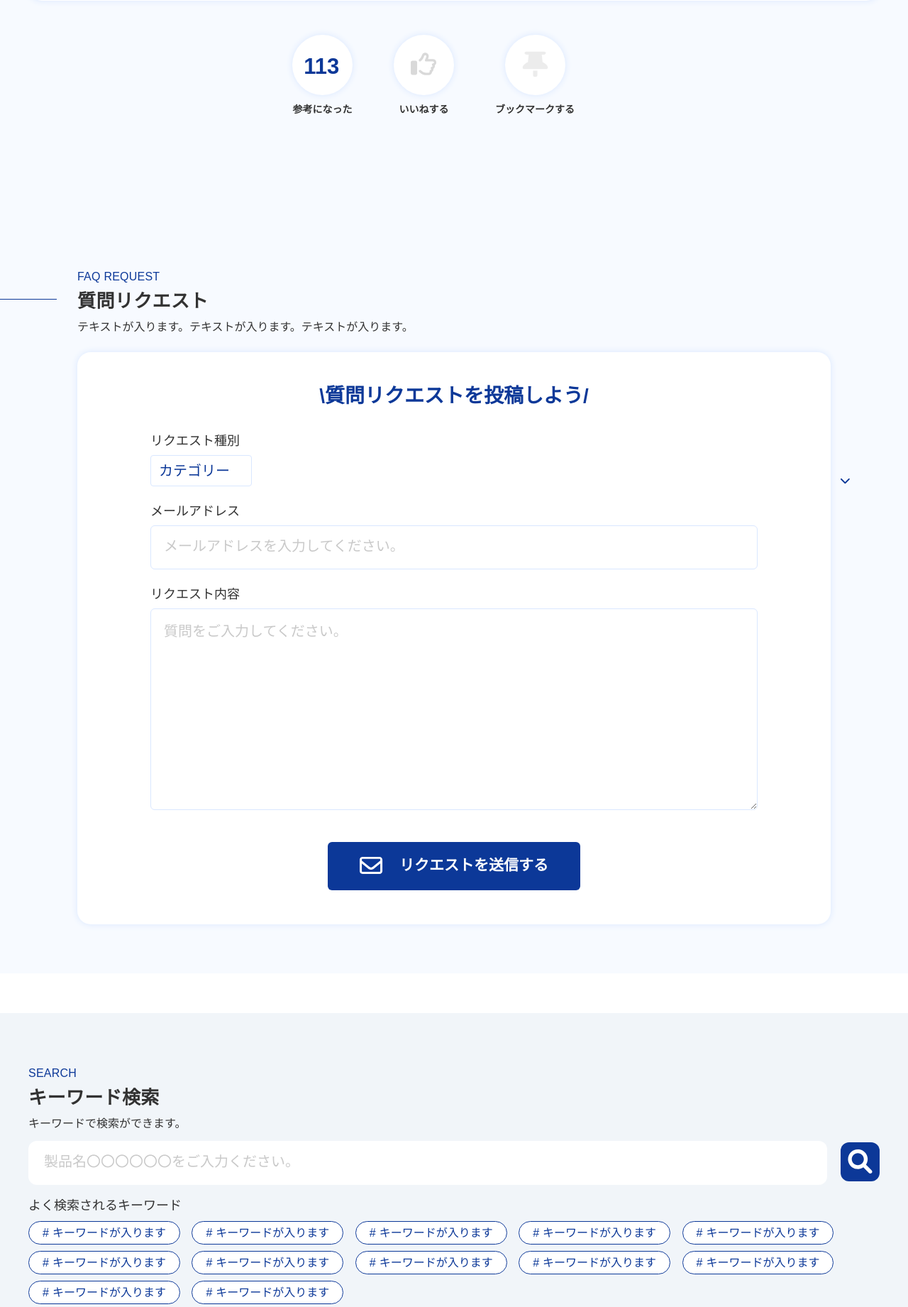
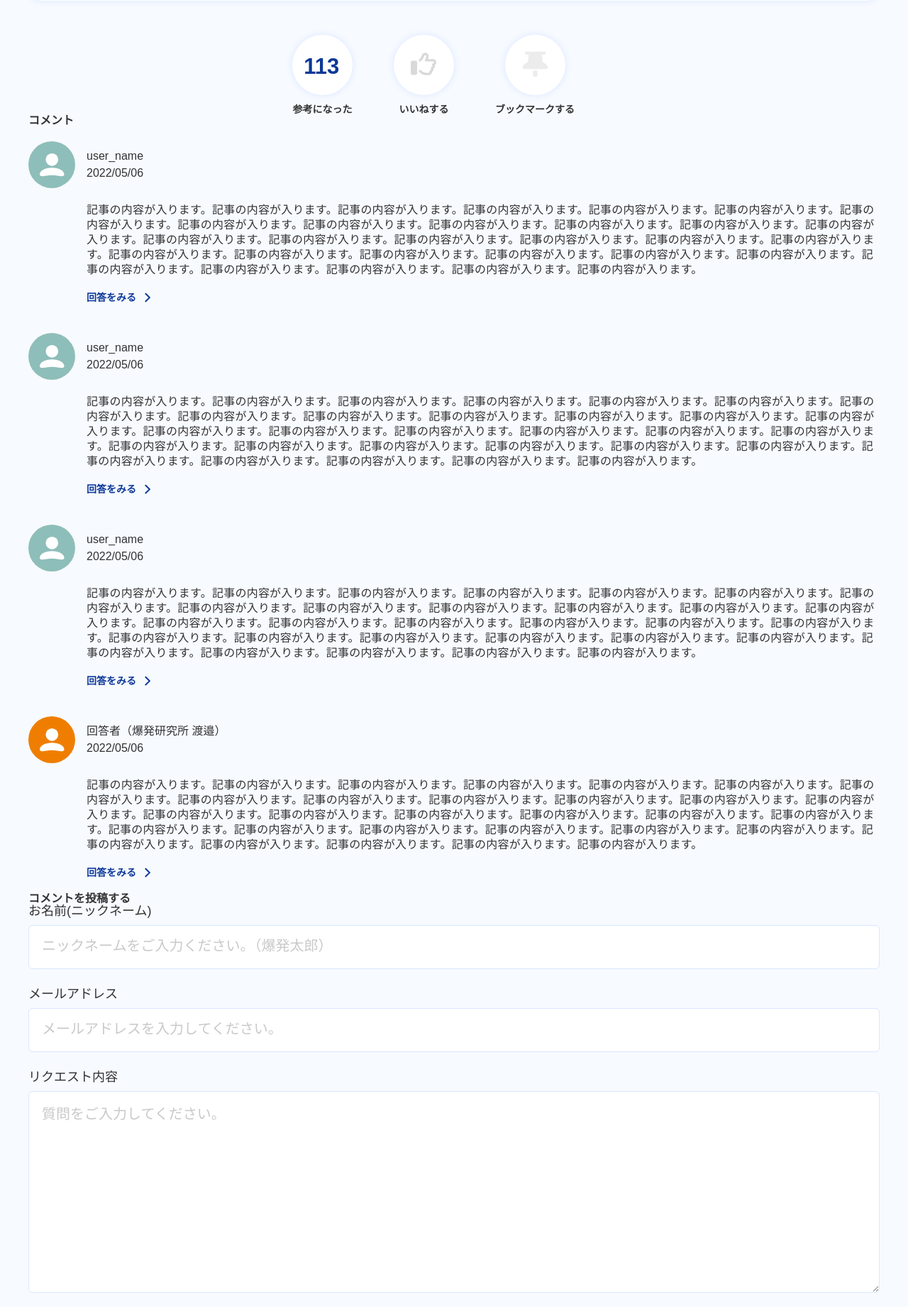
Before and after one commit to yuta-watanabe0417/bakuhatsu_supportweb, a Django app: page /contents/detail in a window 1280 px wide. Shown: the part 584-2425 px from the top of the page at 71% size. Run offline with Django 3.2, Linux system fonts and the light colour scheme.

Commit message:
comment 表示途中

```diff
--- a/static/assets/css/main.css
+++ b/static/assets/css/main.css
@@ -682,9 +682,9 @@ p:lang(en) {
 }
 .c-contents-card__bottom {
   display: flex;
-  justify-content: flex-end;
+  justify-content: space-between;
   margin-top: 24px;
-  align-items: center;
+  align-items: baseline;
 }
 .c-contents-card__like-number {
   font-weight: 700;
@@ -727,6 +727,60 @@ p:lang(en) {
   display: inline-block;
   vertical-align: text-top;
   margin-left: 10px;
+}
+
+.c-comments-card {
+  padding-top: 21px;
+  padding-bottom: 21px;
+}
+.c-comments-card__top {
+  display: flex;
+  align-items: center;
+}
+.c-comments-card__icon-inner {
+  width: 66px;
+  height: auto;
+  margin-right: 16px;
+}
+.c-comments-card__icon {
+  width: 100%;
+  height: 100%;
+}
+.c-comments-card__name {
+  font-weight: 300;
+  font-size: 16px;
+}
+.c-comments-card__date {
+  margin-top: 8px;
+  display: block;
+  font-weight: 300;
+  font-size: 16px;
+}
+.c-comments-card__middle {
+  margin-top: 21px;
+  padding-left: 82px;
+}
+.c-comments-card__contents {
+  font-weight: 300;
+  font-size: 16px;
+  letter-spacing: 0.0145455em;
+  line-height: 1.3;
+}
+.c-comments-card__bottom {
+  margin-top: 21px;
+  padding-left: 82px;
+}
+.c-comments-card__link {
+  font-weight: 600;
+  font-size: 14px;
+  color: #0C3898;
+  position: relative;
+}
+.c-comments-card__link::after {
+  content: url(/static/assets/images/link-arrow.svg);
+  position: absolute;
+  right: -20px;
+  top: 1px;
 }
 
 .c-category-tag {
--- /dev/null
+++ b/static/src/scss/object/component/_comments-card.scss
@@ -0,0 +1,55 @@
+.c-comments-card{
+	padding-top: 21px;
+		padding-bottom: 21px;
+	&__top{
+		display:flex;
+		align-items:center;
+	}
+	&__icon-inner{
+		width: 66px;
+		height:auto;
+		margin-right: 16px;
+	}
+	&__icon{
+		width: 100%;
+		height:100%;
+	}
+	&__icon-right{}
+	&__name{
+		font-weight: 300;
+			font-size: 16px;
+	}
+	&__date{
+		margin-top: 8px;
+		display: block;
+		font-weight: 300;
+			font-size: 16px;
+	}
+	&__middle{
+		margin-top: 21px;
+		padding-left: 82px;
+	}
+	&__contents{
+		font-weight: 300;
+			font-size: 16px;
+			letter-spacing: 0.0145455em;
+		line-height: 1.3;
+	}
+	&__bottom{
+		margin-top: 21px;
+		padding-left: 82px;
+	}
+	&__link{
+		font-weight: 600;
+			font-size: 14px;
+			color: #0C3898;
+			position: relative;
+
+			&::after{
+					content: url(/static/assets/images/link-arrow.svg);
+					position: absolute;
+						right: -20px;
+						top: 1px;
+			}
+	}
+}
--- a/static/src/scss/object/component/_contents-card.scss
+++ b/static/src/scss/object/component/_contents-card.scss
@@ -43,9 +43,9 @@
 
 	&__bottom {
 		display: flex;
-		justify-content: flex-end;
+		justify-content: space-between;
 		margin-top: 24px;
-		align-items: center;
+		align-items: baseline;
 	}
 
 	&__like-container {}
--- a/static/src/scss/object/component/_index.scss
+++ b/static/src/scss/object/component/_index.scss
@@ -6,6 +6,7 @@
 @forward 'faq-card';
 @forward 'information-card';
 @forward 'contents-card';
+@forward 'comments-card';
 @forward 'category-tag';
 @forward 'archive-pagination';
 @forward 'primary-button';
--- a/templates/contents/contentsArticle.html
+++ b/templates/contents/contentsArticle.html
@@ -1,7 +1,5 @@
 {% load static %}
-<section class="p-contents-detail">
-  <div class="p-contents-detail__wrapper l-wrapper">
-    <article class="c-contents-article">
+<article class="c-contents-article">
       <div class="c-contents-article__wrapper">
         <div class="c-contents-article__top">
           <div class="c-contents-article__information-inner">
@@ -59,77 +57,3 @@
         </div>
       </div>
     </article>
-  </div>
-</section>
-<section class="p-faq-request">
-  <div class="p-faq-request__wrapper l-wrapper">
-    <h2 class="c-section-title" data-english-title="FAQ REQUEST">
-      質問リクエスト
-    </h2>
-    <p class="c-section-title__subtext">
-      テキストが入ります。テキストが入ります。テキストが入ります。
-    </p>
-    <div class="p-faq-request__container">
-      <div class="p-faq-request__title-inner">
-        <h3 class="p-faq-request__title">\質問リクエストを投稿しよう/</h3>
-      </div>
-      <div class="p-faq-request__form-inner">
-        <form action="" class="p-faq-request-form">
-          <div class="p-faq-request-form__items">
-            <label for="" class="p-faq-request-form__text"
-              >リクエスト種別</label
-            >
-            <div class="p-faq-request-form__category-inner">
-              <select
-                name="request_category"
-                id=""
-                class="p-faq-request-form__category"
-              >
-                <option value="" style="display: none">
-                  <span class="p-faq-request-form__arrow">カテゴリー</span>
-                </option>
-                <option value="">テキスト</option>
-                <option value="">テキスト</option>
-                <option value="">テキスト</option>
-                <option value="">テキスト</option>
-                <option value="">テキスト</option>
-                <option value="">テキスト</option>
-              </select>
-            </div>
-          </div>
-          <div class="p-faq-request-form__items">
-            <label for="" class="p-faq-request-form__text"
-              >メールアドレス</label
-            >
-            <input
-              class="p-faq-request-form__input"
-              type="email"
-              name="email"
-              id="email"
-              placeholder="メールアドレスを入力してください。"
-            />
-          </div>
-          <div class="p-faq-request-form__items">
-            <label for="" class="p-faq-request-form__text"
-              >リクエスト内容</label
-            >
-            <textarea
-              class="p-faq-request-form__input-textarea"
-              type="textarea"
-              name="request"
-              id="request"
-              placeholder="質問をご入力してください。"
-              clos="1"
-              rows="15"
-            ></textarea>
-          </div>
-          <div class="p-faq-request-form__items">
-            <button type="submit" class="c-primary-button--fill">
-              リクエストを送信する
-            </button>
-          </div>
-        </form>
-      </div>
-    </div>
-  </div>
-</section>
--- a/templates/contents/detail.html
+++ b/templates/contents/detail.html
@@ -13,6 +13,11 @@
 </li>
 {% endblock %}
 {% block content %}
-{% include 'contents/contentsArticle.html' %}
+<section class="p-contents-detail">
+  <div class="p-contents-detail__wrapper l-wrapper">
+    {% include 'contents/contentsArticle.html' %}
+		{% include 'contents/contentsComment.html' %}
+  </div>
+</section>
 {% include 'keywordSearch.html' %}
 {% endblock %}
--- a/templates/contents/list.html
+++ b/templates/contents/list.html
@@ -1,6 +1,6 @@
 {% extends 'base.html' %}
 {% load static %}
-{% block title %}コンテンツ一覧{% endblock %}
+{% block title %}よくある質問{% endblock %}
 {% block breadcrumb %}
 <li class="l-breadcrumb__item">
   <a href="" class="l-breadcrumb__link">HOME</a>
@@ -9,10 +9,10 @@
   コンテンツ一覧
 </li>
 {% endblock %}
-{% block page-title %}コンテンツ一覧{% endblock %}
+{% block page-title %}よくある質問{% endblock %}
 {% block page-subtitle %}テキストが入ります。テキストが入ります。テキストが入ります。{% endblock %}
 {% block content %}
-<!-- {% include 'keywordSearch.html' %} -->
+{% include 'keywordSearch.html' %}
 {% include 'contents/contentsCard.html' %}
 {% include 'archive-navigation.html' %}
 {% include 'faq/faqRequest.html' %}
```
Also changed, not shown: templates/contents/contentsCard.html (+35 -5 lines), static/assets/images/official-icon.svg (added), static/assets/images/user-icon.svg (added).
